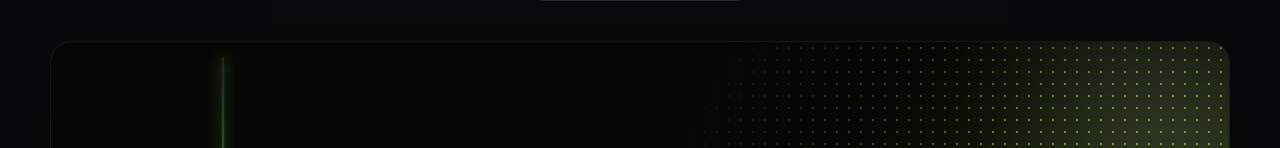
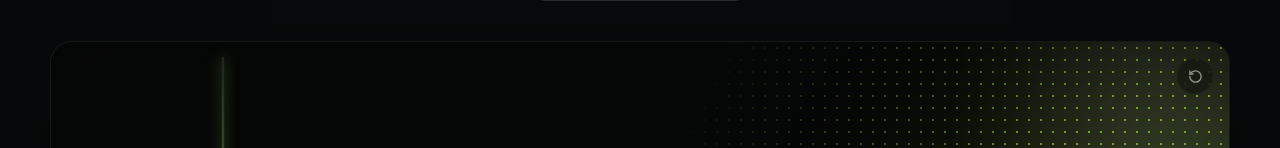
Before and after one commit to SparrowisHIM/measuring-component-, a Next.js app: page / in a window 1280 px wide. Shown: the part 254-402 px from the top of the page. Built offline with nearby package versions, Linux system fonts and the light colour scheme.

Commit message:
feat: add a replay control that reruns the count-up reveal

```diff
--- a/src/components/growth/GrowthCard.tsx
+++ b/src/components/growth/GrowthCard.tsx
@@ -74,7 +74,7 @@ export function GrowthCard({ data = followers, theme = "lime", className = "" }:
     window.setTimeout(() => setArrived(false), 1100);
   }, []);
 
-  const { progress, rootRef, scrubTo, release, revealing } = useGrowthController(
+  const { progress, rootRef, scrubTo, release, replay, revealing } = useGrowthController(
     arrive,
     data.points.length,
   );
@@ -287,6 +287,41 @@ export function GrowthCard({ data = followers, theme = "lime", className = "" }:
       {/* Embers lift off the line and feed the number — only during the reveal */}
       <Embers series={data} progress={progress} active={revealing} />
 
+      {/* Replay — rewinds the tape and runs the count-up again */}
+      <AnimatePresence>
+        {settled && !revealing && !reduce && (
+          <motion.button
+            key="replay"
+            type="button"
+            aria-label="Replay the count-up"
+            onClick={replay}
+            className="absolute right-4 top-4 z-30 flex h-9 w-9 items-center justify-center rounded-full border border-edge/70 bg-surface/50 text-ink-dim outline-none backdrop-blur-sm transition-colors duration-200 hover:border-accent/40 hover:text-ink focus-visible:ring-2 focus-visible:ring-accent/60"
+            initial={{ opacity: 0, scale: 0.85 }}
+            animate={{ opacity: 1, scale: 1 }}
+            exit={{ opacity: 0, scale: 0.85 }}
+            whileTap={{ scale: 0.9, rotate: -90 }}
+            transition={{ duration: 0.25, ease: "easeOut" }}
+          >
+            <svg width="15" height="15" viewBox="0 0 24 24" fill="none" aria-hidden>
+              <path
+                d="M3 12a9 9 0 1 0 9-9 9.75 9.75 0 0 0-6.74 2.74L3 8"
+                stroke="currentColor"
+                strokeWidth="2.2"
+                strokeLinecap="round"
+                strokeLinejoin="round"
+              />
+              <path
+                d="M3 3v5h5"
+                stroke="currentColor"
+                strokeWidth="2.2"
+                strokeLinecap="round"
+                strokeLinejoin="round"
+              />
+            </svg>
+          </motion.button>
+        )}
+      </AnimatePresence>
+
       {/* Cursor sheen */}
       <motion.div
         className="pointer-events-none absolute inset-0 z-20"
--- a/src/components/growth/useGrowthController.ts
+++ b/src/components/growth/useGrowthController.ts
@@ -19,6 +19,8 @@ export type GrowthController = {
   /** Let go at `fraction`: a flick spools the tape on with momentum and lands
    *  it on a month detent; a gentle release snaps to the nearest month. */
   release: (fraction: number) => void;
+  /** Rewind to zero and play the count-up reveal again. */
+  replay: () => void;
   /** True while the one-time count-up reveal is playing. */
   revealing: boolean;
 };
@@ -49,6 +51,18 @@ export function useGrowthController(onReveal?: () => void, detents = 2): GrowthC
   }, [onReveal]);
   const [revealing, setRevealing] = useState(false);
 
+  const startReveal = useCallback(() => {
+    setRevealing(true);
+    revealCtrl.current = animate(target, 1, {
+      duration: REVEAL_MS / 1000,
+      ease: REVEAL_EASE,
+      onComplete: () => {
+        setRevealing(false);
+        onRevealRef.current?.();
+      },
+    });
+  }, [target]);
+
   useEffect(() => {
     const el = rootRef.current;
     if (!el) return;
@@ -61,15 +75,7 @@ export function useGrowthController(onReveal?: () => void, detents = 2): GrowthC
         for (const e of entries) {
           if (e.isIntersecting && !started.current) {
             started.current = true;
-            setRevealing(true);
-            revealCtrl.current = animate(target, 1, {
-              duration: REVEAL_MS / 1000,
-              ease: REVEAL_EASE,
-              onComplete: () => {
-                setRevealing(false);
-                onRevealRef.current?.();
-              },
-            });
+            startReveal();
           }
         }
       },
@@ -77,7 +83,7 @@ export function useGrowthController(onReveal?: () => void, detents = 2): GrowthC
     );
     io.observe(el);
     return () => io.disconnect();
-  }, [reduce, target]);
+  }, [reduce, target, startReveal]);
 
   const scrubTo = useCallback(
     (fraction: number) => {
@@ -117,5 +123,14 @@ export function useGrowthController(onReveal?: () => void, detents = 2): GrowthC
     [detents, target],
   );
 
-  return { progress, rootRef, scrubTo, release, revealing };
+  const replay = useCallback(() => {
+    if (reduce) return;
+    revealCtrl.current?.stop();
+    flingCtrl.current?.stop();
+    target.jump(0);
+    progress.jump(0);
+    startReveal();
+  }, [reduce, target, progress, startReveal]);
+
+  return { progress, rootRef, scrubTo, release, replay, revealing };
 }
```
